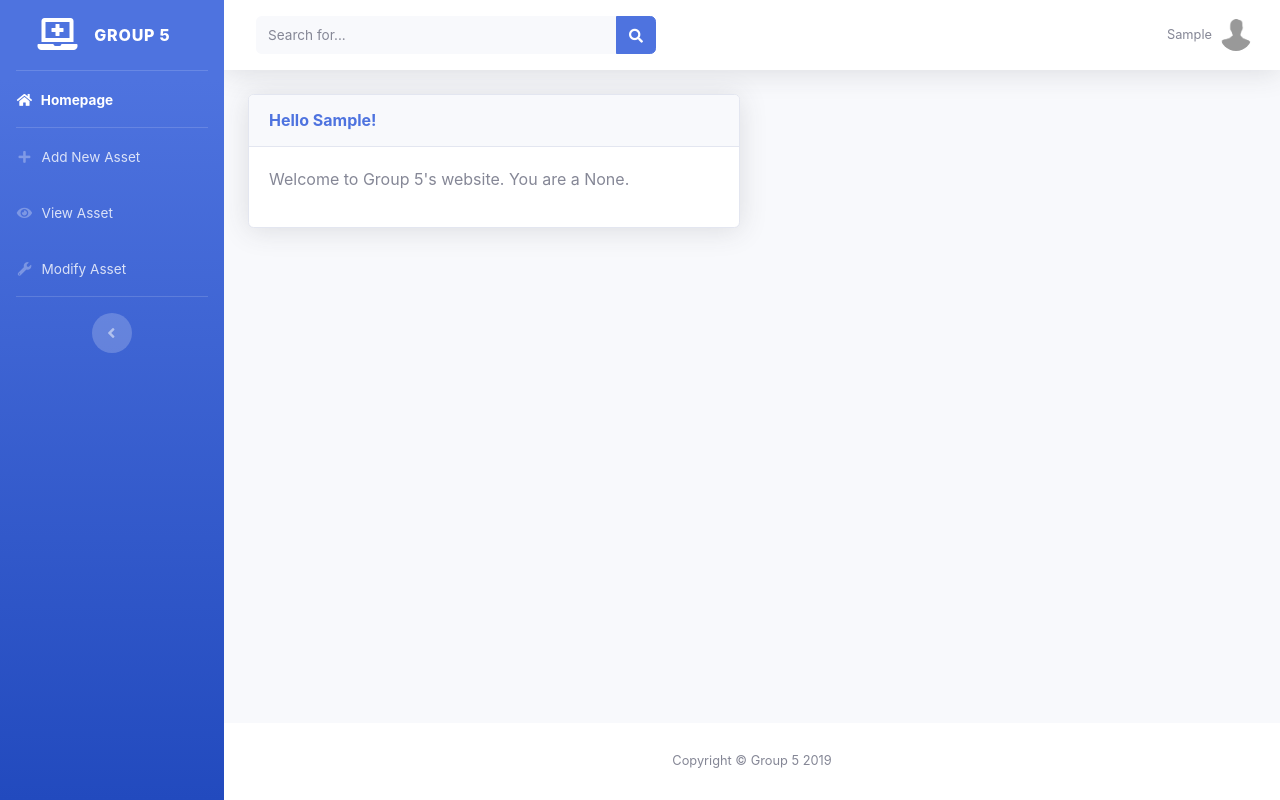
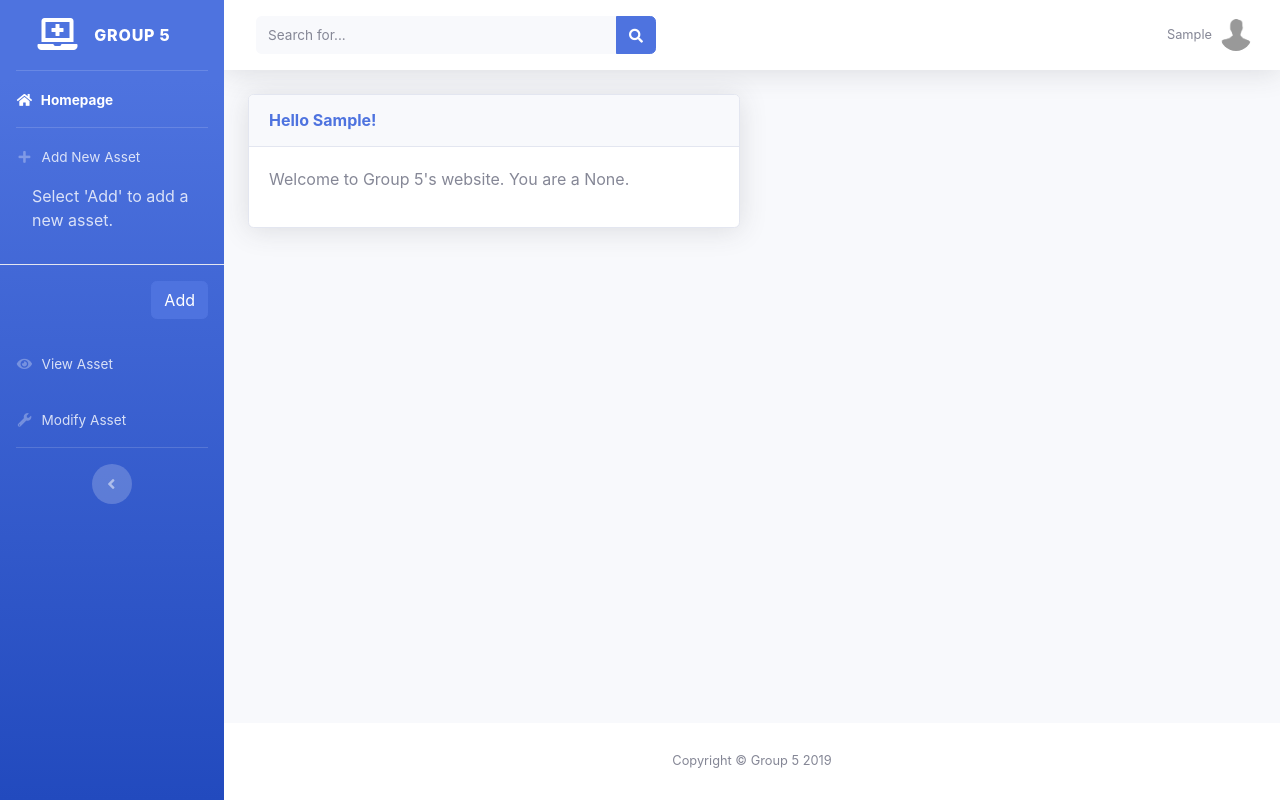
Before and after one commit to BrianHarshaw/cmpt-221-group, a Flask app: page /auth/ in a window 1280 px wide. Run offline with Flask 2, Linux system fonts and the light colour scheme; the visitor is signed in with stand-in values (Sample User, id 1); data comes from the database, SQL or seed files in the repository; some libraries are stand-ins or nearby versions.

Commit message:
Fixed routing to the add asset feature

```diff
--- a/techCheckout/app/templates/index.html
+++ b/techCheckout/app/templates/index.html
@@ -1,6 +1,6 @@
 <!DOCTYPE html>
 <html lang="en">
-
+<!--"{{ url_for ('static',filename='vendor/fontawesome-free/css/all.min.css')}}"-->
 <head>
   <meta charset="utf-8">
   <meta http-equiv="X-UA-Compatible" content="IE=edge">
@@ -11,10 +11,10 @@
   <title>Group 5 - Landing</title>
 
   <!-- Custom fonts for this template-->
-  <link href="static/vendor/fontawesome-free/css/all.min.css" rel="stylesheet" type="text/css">
+  <link href="{{url_for ('static', filename='vendor/fontawesome-free/css/all.css')}}" rel="stylesheet" type="text/css">
 
   <!-- Custom styles for this template-->
-  <link href="static/css/sb-admin-2.min.css" rel="stylesheet">
+  <link href="{{url_for ('static',filename='css/sb-admin-2.css')}}" rel="stylesheet">
 </head>
 
 <body id="page-top">
@@ -51,6 +51,10 @@
         <a class="nav-link" href="#" >
           <i class="fas fa-fw fa-plus"></i>
           <span>Add New Asset</span>
+        <div class="modal-body">Select 'Add' to add a new asset.</div>
+        <div class="modal-footer">
+          <a class="btn btn-primary" href="/addAsset">Add</a>
+        </div>
         </a>
       </li>
       <li class="nav-item">
@@ -161,7 +165,7 @@
                   <h6 class="m-0 font-weight-bold text-primary">Hello {{ current_user.first_name }}!</h6>
                 </div>
                 <div class="card-body">
-                    <p>Welcome to Group 5's website. You are a {{ current_user.role_id }}.</p>
+                    <p>Welcome to Group 5's website. You are a {{ current_user.role_id}}.</p>
                 </div>
               </div>
 
```
